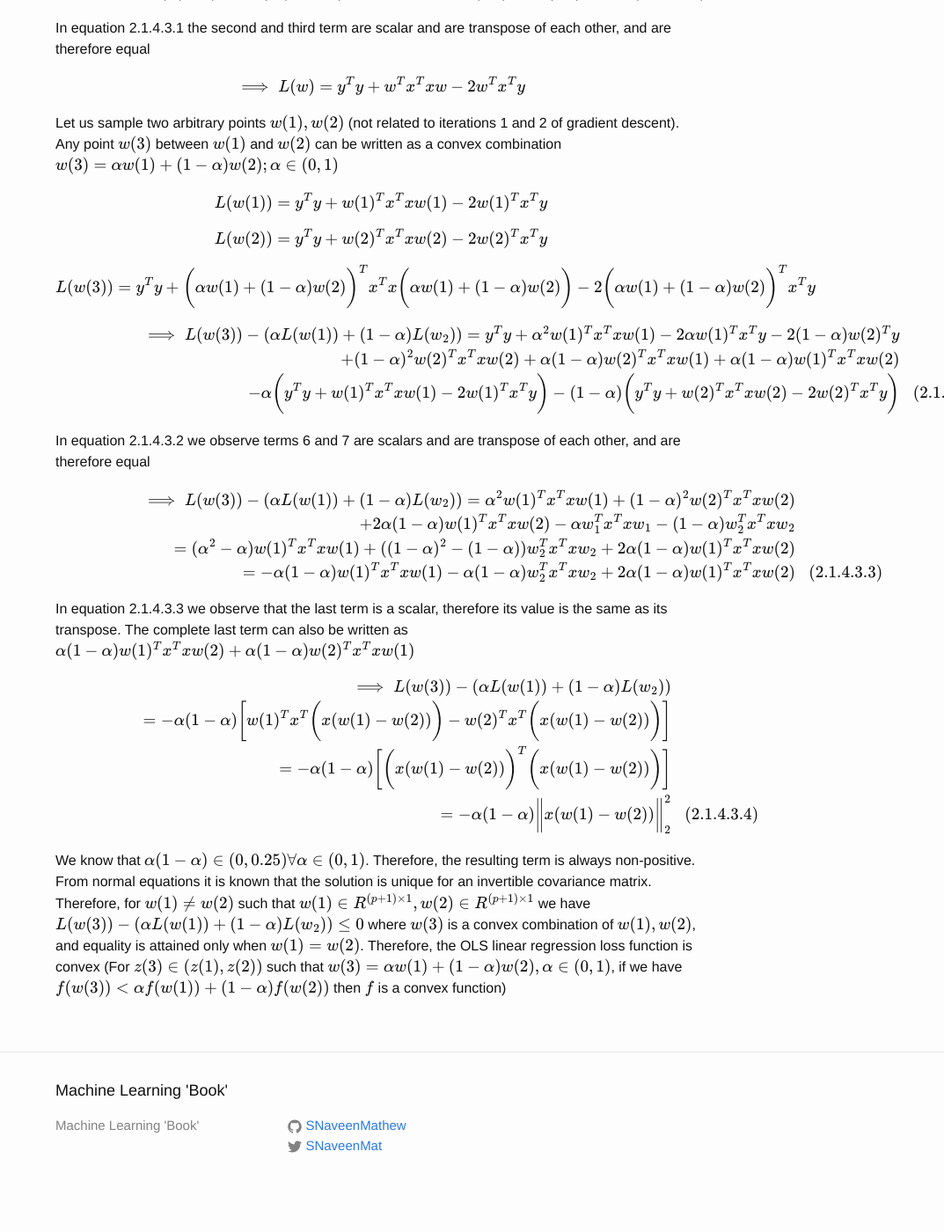
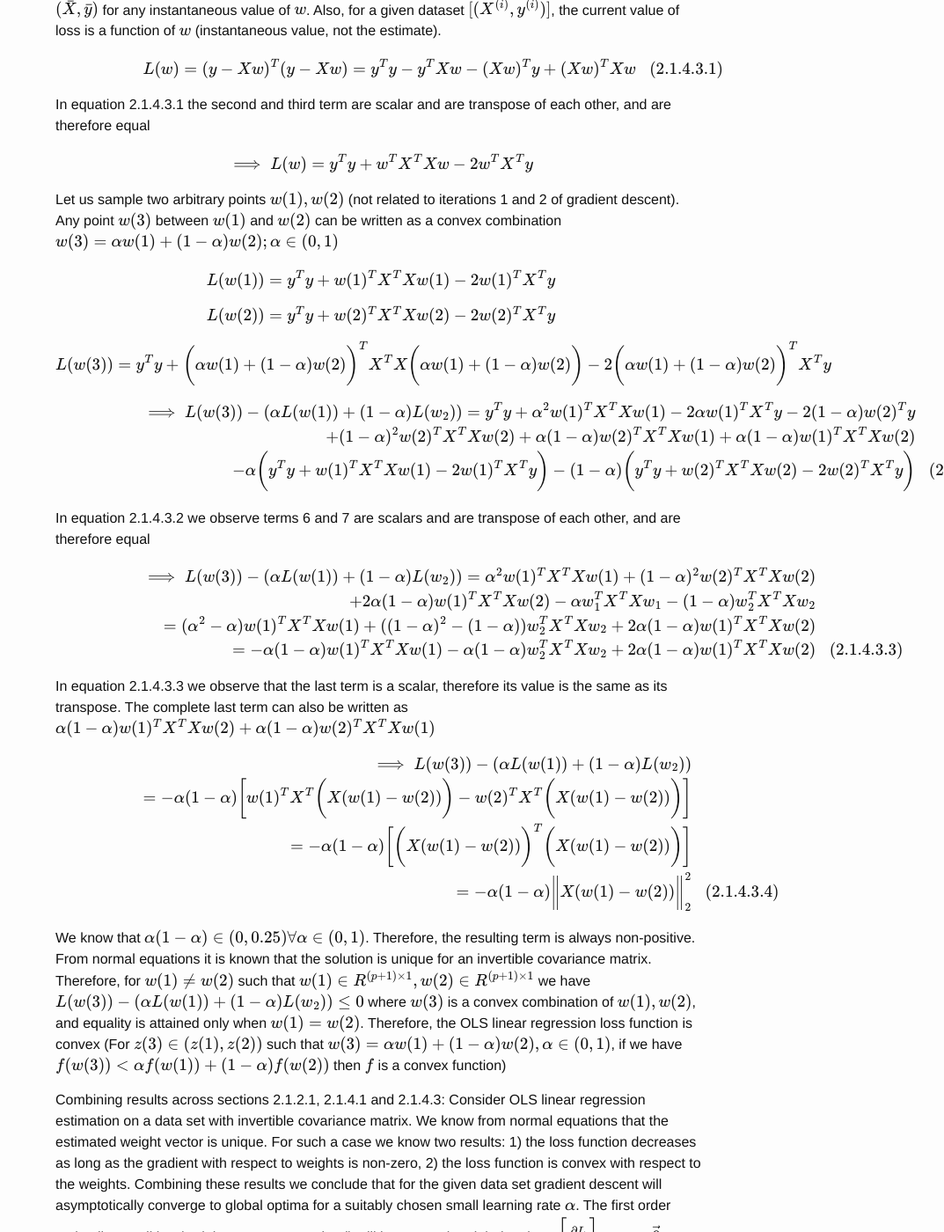
Before and after one commit to SNaveenMathew/ml_book, a Jekyll site: the page built from linear_regression.md, in a window 1280 px wide and 1400 px high, scrolled down 12508 px. Shown: the whole window at 88% size, without its empty margins (207-1280 px from the left). Built offline with Jekyll 4.4.1, drawn with Linux system fonts in a browser that asks for light colours; our own code applies the rules of GitHub Pages for plain Markdown files; formulas are drawn with MathJax 3; before the commit the page ends 13881 px from its top, so only the background shows below that; some of the changed text lies outside the part shown.

Commit message:
Fixed x to X in GD convergence section

```diff
--- a/linear_regression.md
+++ b/linear_regression.md
@@ -34,7 +34,11 @@ $$\frac{\partial log(L(e; w))}{\partial w} = 0 \implies \bigg[\frac{\partial}{\p
 
 Using clever linear algebra: $\sum_{i=1}^{N} (e^{(i)})^2 = e^Te$, substituting $e = y - Xw$, using $\frac{\partial e^Te}{\partial w} = 2 \frac{\partial e^T}{\partial w} e$ and substituting $\frac{\partial e^T}{\partial w} = -X^T$ into equation 2.1.2.1.1.a, we get:
 
-$$ -2 X^T (y - X\hat{W}) = 0 \implies X^Ty - X^TX\hat{W} = 0 \implies X^Ty = (X^TX)\hat{W}\tag{2.1.2.1.1.b}$$
+$$ -2 (y - X\hat{W})^T X = 0$$
+
+Equating transpose of LHS and RHS:
+
+$$X^T(y-XW) = 0 \implies X^Ty - X^TX\hat{W} = 0 \implies X^Ty = (X^TX)\hat{W}\tag{2.1.2.1.1.b}$$
 
 $$\implies \hat{W} = (X^TX)^{-1}X^Ty \tag{2.1.2.1.2}$$
 
@@ -298,44 +302,48 @@ From the above analysis we understand that pre-computing the residues and reusin
 
 ### 2.1.4.3. Nature of OLS regression loss function
 
-Let us assume that the covariance matrix is invertible. From undergrad optimization courses we understand that convexity is an important property for a minimization problem. Let us try to understand whether the loss function is convex. For this section let us consider a linear regression model $Y = XW + \epsilon$ that is estimate using $\hat{y} = x\hat{W} + \hat{e}$. For simplicity let us use the result from equation 2.1.2.1.1.3 is valid for multiple linear regression - therefore, the regression line will always pass through $(\bar{x}, \bar{y})$ for any instantaneous value of $w$. Also, for a given dataset $[(x^{(i)}, y^{(i)})]$, the current value of loss is a function of $w$ (instantaneous value, not the estimate).
+Let us assume that the covariance matrix is invertible. From undergrad optimization courses we understand that convexity is an important property for a minimization problem. Let us try to understand whether the loss function is convex. For this section let us consider a linear regression model $Y = XW + \epsilon$ that is estimate using $\hat{y} = X\hat{W} + \hat{e}$. For simplicity let us use the result from equation 2.1.2.1.1.3 is valid for multiple linear regression - therefore, the regression line will always pass through $(\bar{X}, \bar{y})$ for any instantaneous value of $w$. Also, for a given dataset $[(X^{(i)}, y^{(i)})]$, the current value of loss is a function of $w$ (instantaneous value, not the estimate).
 
-$$L(w) = (y - xw)^T (y - xw) = y^Ty - y^T xw - (xw)^Ty + (xw)^T xw \tag{2.1.4.3.1}$$
+$$L(w) = (y - Xw)^T (y - Xw) = y^Ty - y^T Xw - (Xw)^Ty + (Xw)^T Xw \tag{2.1.4.3.1}$$
 
 In equation 2.1.4.3.1 the second and third term are scalar and are transpose of each other, and are therefore equal
 
-$$\implies L(w) = y^Ty + w^Tx^Txw - 2w^Tx^Ty$$
+$$\implies L(w) = y^Ty + w^TX^TXw - 2w^TX^Ty$$
 
 Let us sample two arbitrary points $w(1), w(2)$ (not related to iterations 1 and 2 of gradient descent). Any point $w(3)$ between $w(1)$ and $w(2)$ can be written as a convex combination $w(3) = \alpha w(1) + (1-\alpha) w(2); \alpha \in (0, 1)$
 
-$$L(w(1)) = y^Ty + w(1)^Tx^Txw(1) - 2w(1)^Tx^Ty$$
+$$L(w(1)) = y^Ty + w(1)^TX^TXw(1) - 2w(1)^TX^Ty$$
 
-$$L(w(2)) = y^Ty + w(2)^Tx^Txw(2) - 2w(2)^Tx^Ty$$
+$$L(w(2)) = y^Ty + w(2)^TX^TXw(2) - 2w(2)^TX^Ty$$
 
-$$L(w(3)) = y^Ty + \bigg(\alpha w(1) + (1 - \alpha)w(2)\bigg)^Tx^Tx\bigg(\alpha w(1) + (1 - \alpha)w(2)\bigg) - 2\bigg(\alpha w(1) + (1 - \alpha)w(2)\bigg)^Tx^Ty$$
+$$L(w(3)) = y^Ty + \bigg(\alpha w(1) + (1 - \alpha)w(2)\bigg)^TX^TX\bigg(\alpha w(1) + (1 - \alpha)w(2)\bigg) - 2\bigg(\alpha w(1) + (1 - \alpha)w(2)\bigg)^TX^Ty$$
 
 $$\begin{eqnarray}
-\implies L(w(3)) - (\alpha L(w(1)) + (1-\alpha) L(w_2)) = y^Ty +\alpha^2 w(1)^T x^Txw(1) - 2 \alpha w(1)^Tx^Ty - 2(1-\alpha)w(2)^Ty \nonumber \\
-+ (1-\alpha)^2 w(2)^T x^Txw(2) +
-\alpha(1-\alpha) w(2)^Tx^Txw(1) + \alpha(1-\alpha)w(1)^Tx^Txw(2) \nonumber \\ -\alpha\bigg( y^Ty  + w(1)^Tx^Txw(1) - 2w(1)^Tx^Ty \bigg) - (1 - \alpha) \bigg( y^Ty + w(2)^Tx^Txw(2) - 2w(2)^Tx^Ty \bigg) \tag{2.1.4.3.2}
+\implies L(w(3)) - (\alpha L(w(1)) + (1-\alpha) L(w_2)) = y^Ty +\alpha^2 w(1)^T X^TXw(1) - 2 \alpha w(1)^TX^Ty - 2(1-\alpha)w(2)^Ty \nonumber \\
++ (1-\alpha)^2 w(2)^T X^TXw(2) +
+\alpha(1-\alpha) w(2)^TX^TXw(1) + \alpha(1-\alpha)w(1)^TX^TXw(2) \nonumber \\ -\alpha\bigg( y^Ty  + w(1)^TX^TXw(1) - 2w(1)^TX^Ty \bigg) - (1 - \alpha) \bigg( y^Ty + w(2)^TX^TXw(2) - 2w(2)^TX^Ty \bigg) \tag{2.1.4.3.2}
 \end{eqnarray}$$
 
 In equation 2.1.4.3.2 we observe terms 6 and 7 are scalars and are transpose of each other, and are therefore equal
 
 $$\begin{eqnarray}
-\implies L(w(3)) - (\alpha L(w(1)) + (1-\alpha) L(w_2)) = \alpha^2 w(1)^Tx^Txw(1) + (1-\alpha)^2 w(2)^Tx^Txw(2) \nonumber \\
-+ 2\alpha(1-\alpha)w(1)^Tx^Txw(2) - \alpha w_1^Tx^Txw_1 - (1-\alpha) w_2^Tx^Txw_2 \nonumber \\
-= (\alpha^2-\alpha)w(1)^Tx^Txw(1) + ((1-\alpha)^2-(1-\alpha))w_2^Tx^Txw_2 + 2\alpha(1-\alpha)w(1)^Tx^Txw(2) \nonumber \\
-= -\alpha(1-\alpha)w(1)^Tx^Txw(1) -\alpha(1-\alpha)w_2^Tx^Txw_2 + 2\alpha(1-\alpha)w(1)^Tx^Txw(2) \tag{2.1.4.3.3}
+\implies L(w(3)) - (\alpha L(w(1)) + (1-\alpha) L(w_2)) = \alpha^2 w(1)^TX^TXw(1) + (1-\alpha)^2 w(2)^TX^TXw(2) \nonumber \\
++ 2\alpha(1-\alpha)w(1)^TX^TXw(2) - \alpha w_1^TX^TXw_1 - (1-\alpha) w_2^TX^TXw_2 \nonumber \\
+= (\alpha^2-\alpha)w(1)^TX^TXw(1) + ((1-\alpha)^2-(1-\alpha))w_2^TX^TXw_2 + 2\alpha(1-\alpha)w(1)^TX^TXw(2) \nonumber \\
+= -\alpha(1-\alpha)w(1)^TX^TXw(1) -\alpha(1-\alpha)w_2^TX^TXw_2 + 2\alpha(1-\alpha)w(1)^TX^TXw(2) \tag{2.1.4.3.3}
 \end{eqnarray}$$
 
-In equation 2.1.4.3.3 we observe that the last term is a scalar, therefore its value is the same as its transpose. The complete last term can also be written as $\alpha(1-\alpha)w(1)^Tx^Txw(2) + \alpha(1-\alpha)w(2)^Tx^Txw(1)$
+In equation 2.1.4.3.3 we observe that the last term is a scalar, therefore its value is the same as its transpose. The complete last term can also be written as $\alpha(1-\alpha)w(1)^TX^TXw(2) + \alpha(1-\alpha)w(2)^TX^TXw(1)$
 
 $$\begin{eqnarray}
 \implies L(w(3)) - (\alpha L(w(1)) + (1-\alpha) L(w_2)) \nonumber \\
-= -\alpha(1-\alpha)\bigg[w(1)^Tx^T\bigg(x(w(1)-w(2))\bigg) - w(2)^Tx^T \bigg(x(w(1)-w(2))\bigg) \bigg] \nonumber \\
-= -\alpha(1-\alpha)\bigg[ \bigg(x(w(1)-w(2))\bigg)^T \bigg(x(w(1)-w(2))\bigg) \bigg] \nonumber \\
-= -\alpha(1-\alpha)\bigg\lVert x(w(1)-w(2)) \bigg\rVert_2^2 \tag{2.1.4.3.4}
+= -\alpha(1-\alpha)\bigg[w(1)^TX^T\bigg(X(w(1)-w(2))\bigg) - w(2)^TX^T \bigg(X(w(1)-w(2))\bigg) \bigg] \nonumber \\
+= -\alpha(1-\alpha)\bigg[ \bigg(X(w(1)-w(2))\bigg)^T \bigg(X(w(1)-w(2))\bigg) \bigg] \nonumber \\
+= -\alpha(1-\alpha)\bigg\lVert X(w(1)-w(2)) \bigg\rVert_2^2 \tag{2.1.4.3.4}
 \end{eqnarray}$$
 
 We know that $\alpha(1-\alpha) \in (0, 0.25) \forall \alpha \in (0,1)$. Therefore, the resulting term is always non-positive. From normal equations it is known that the solution is unique for an invertible covariance matrix. Therefore, for $w(1) \neq w(2)$ such that $w(1) \in R^{(p+1)\times 1}, w(2) \in R^{(p+1)\times 1}$ we have $L(w(3)) - (\alpha L(w(1)) + (1-\alpha) L(w_2)) \le 0$ where $w(3)$ is a convex combination of $w(1), w(2)$, and equality is attained only when $w(1) = w(2)$. Therefore, the OLS linear regression loss function is convex (For $z(3) \in (z(1), z(2))$ such that $w(3) = \alpha w(1) + (1-\alpha)w(2), \alpha \in (0,1)$, if we have $f(w(3)) < \alpha f(w(1)) + (1-\alpha)f(w(2))$ then $f$ is a convex function)
+
+Combining results across sections 2.1.2.1, 2.1.4.1 and 2.1.4.3: Consider OLS linear regression estimation on a data set with invertible covariance matrix. We know from normal equations that the estimated weight vector is unique. For such a case we know two results: 1) the loss function decreases as long as the gradient with respect to weights is non-zero, 2) the loss function is convex with respect to the weights. Combining these results we conclude that for the given data set gradient descent will asymptotically converge to global optima for a suitably chosen small learning rate $\alpha$. The first order optimality condition (weights are unconstrained) will be met at the global optima: $\bigg[\frac{\partial L}{\partial w}\bigg]_{w=\hat{W}} = \vec{0}$.
+
+For a function $f$ of $w \in R^{1}$ that is minimized at $\hat{w}$ we know that $\bigg[\frac{\partial^2 f}{\partial w^2}\bigg]_{w=\hat{w}} > 0$.
```
